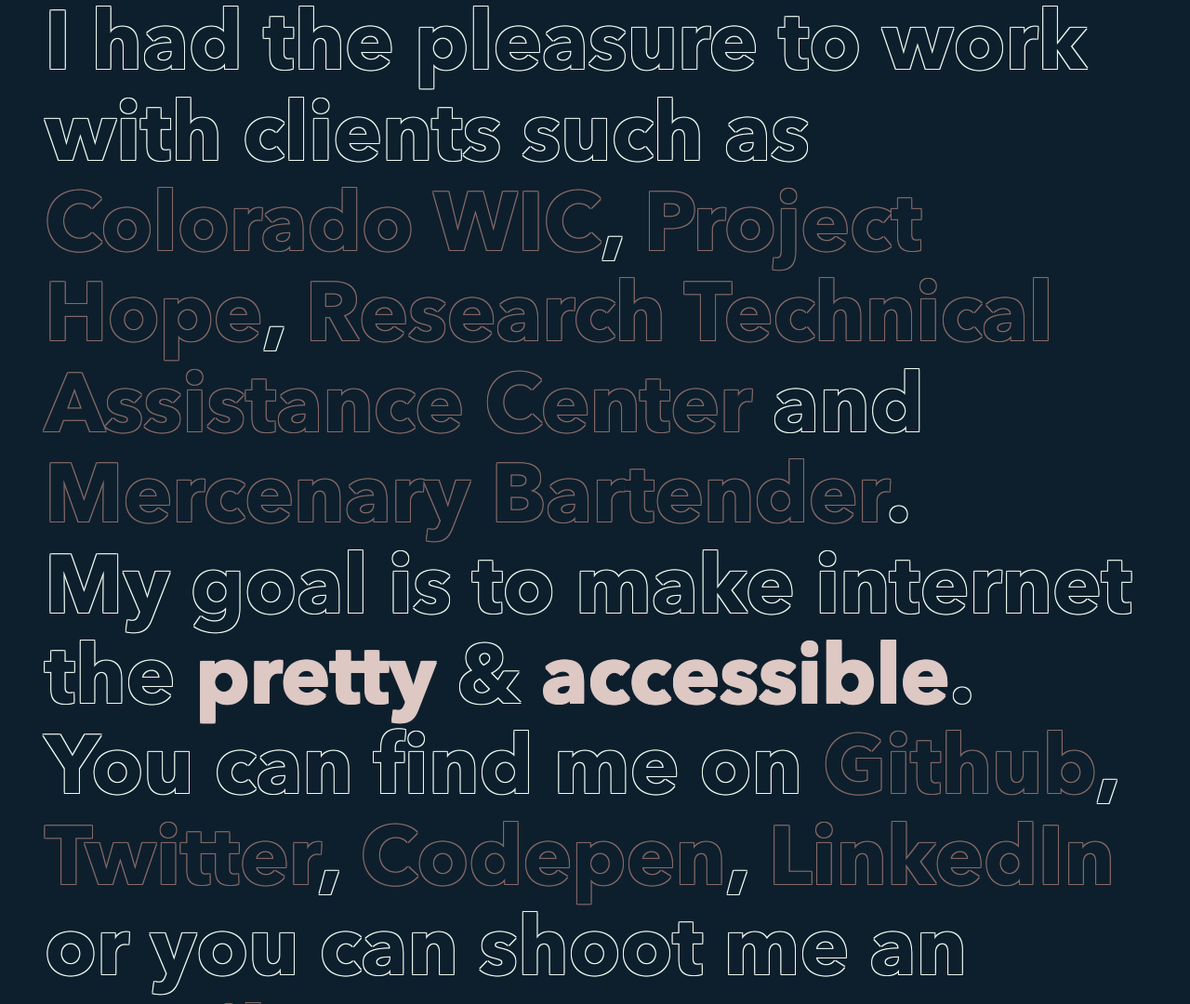
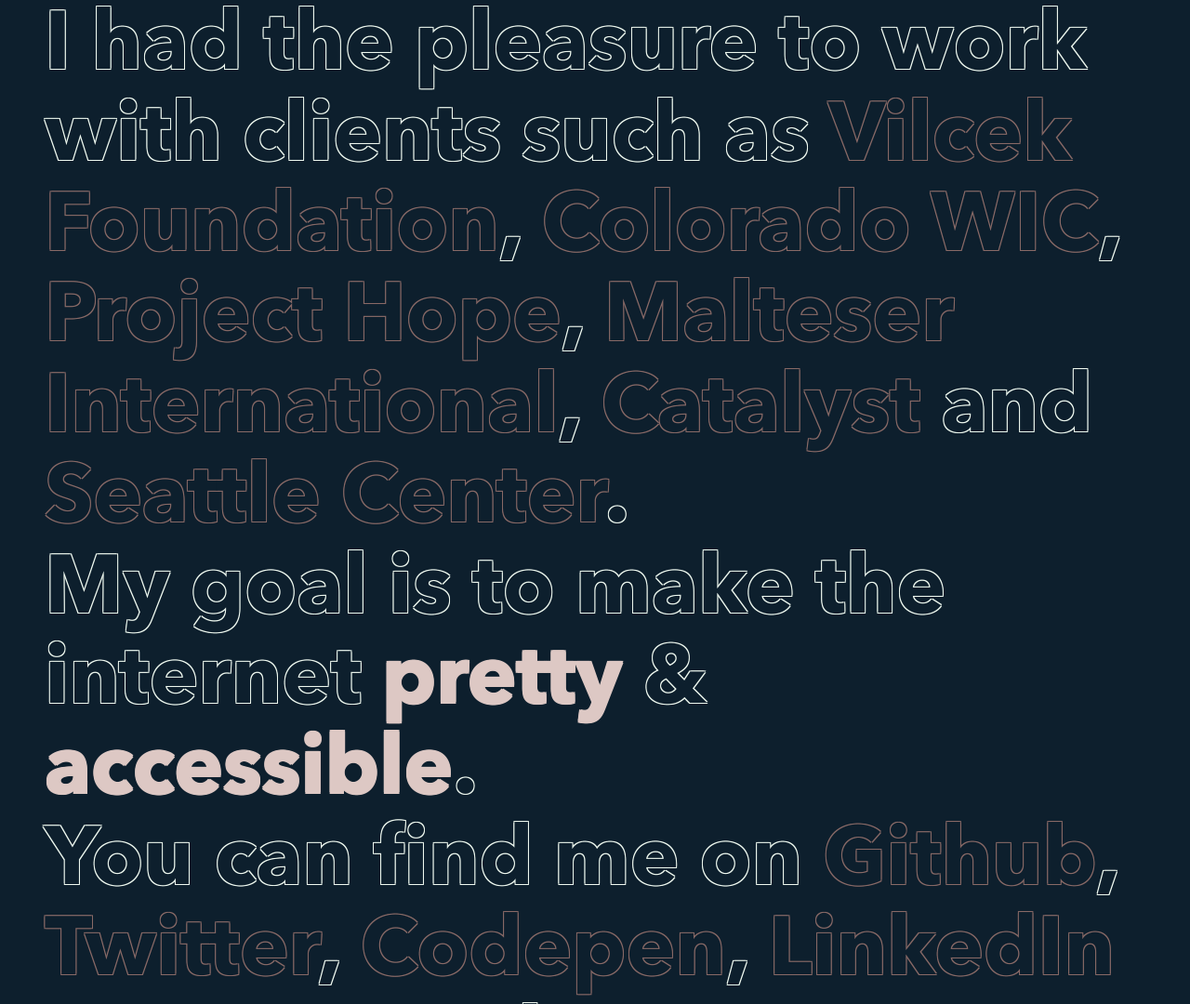
Before and after one commit to alecherryy/alecherryy.github.io, a plain HTML site: page index.html in a window 1280 px wide. Shown: the part 353-1433 px from the top of the page at 93% size. Drawn offline with nearby package versions, Linux system fonts and the light colour scheme; files whose address does not match are found by name.

Commit message:
Update index.html

```diff
--- a/index.html
+++ b/index.html
@@ -18,8 +18,8 @@
 			<div class="l-constrain">
 				<div class="l-constrain--small">
 					<p>Hello. My name is Alessia and I am a <span>front end</span> & <span>UI developer</span> based in Seattle.
-					<p>I had the pleasure to work with clients such as <a href='https://www.coloradowic.com/' target="_target">Colorado WIC</a>, <a href='https://www.projecthope.org/' target="_target">Project Hope</a>, <a href='https://www.rtachesn.org/' target="_target">Research Technical Assistance Center</a> and <a href='http://www.mercenarybartender.com/' target="_target">Mercenary Bartender</a>.</p>
-					<p>My goal is to make internet the <span>pretty</span> & <span>accessible</span>.</p>
+					<p>I had the pleasure to work with clients such as <a href='https://vilcek.org/' target="_target">Vilcek Foundation</a>, <a href='https://www.coloradowic.com/' target="_target">Colorado WIC</a>, <a href='https://www.projecthope.org/' target="_target">Project Hope</a>, <a href='https://orderofmaltarelief.org/' target="_target">Malteser International</a>, <a href='http://www.catalyst.org/' target="_target">Catalyst</a> and <a href='http://www.seattlecenter.com/' target="_target">Seattle Center</a>.</p>
+					<p>My goal is to make the internet <span>pretty</span> & <span>accessible</span>.</p>
 					<p>You can find me on <a href="https://github.com/alecherryy" target="_blank" class="menu__link menu__link--github">Github</a>, <a href="https://twitter.com/alecherryy" target="_blank" class="menu__link menu__link--twitter">Twitter</a>, <a href="https://codepen.io/alecherryy/" target="_blank" class="menu__link menu__link--instagram">Codepen</a>, <a href="https://www.linkedin.com/in/alessiapizzoccheri/" target="_blank" class="menu__link menu__link--linkedin">LinkedIn</a> or you can shoot me an
 					<a href="mailto:pizzo.alexx@gmail.com" class="menu__link menu__link--email">email</a>.
 				</div>
```
